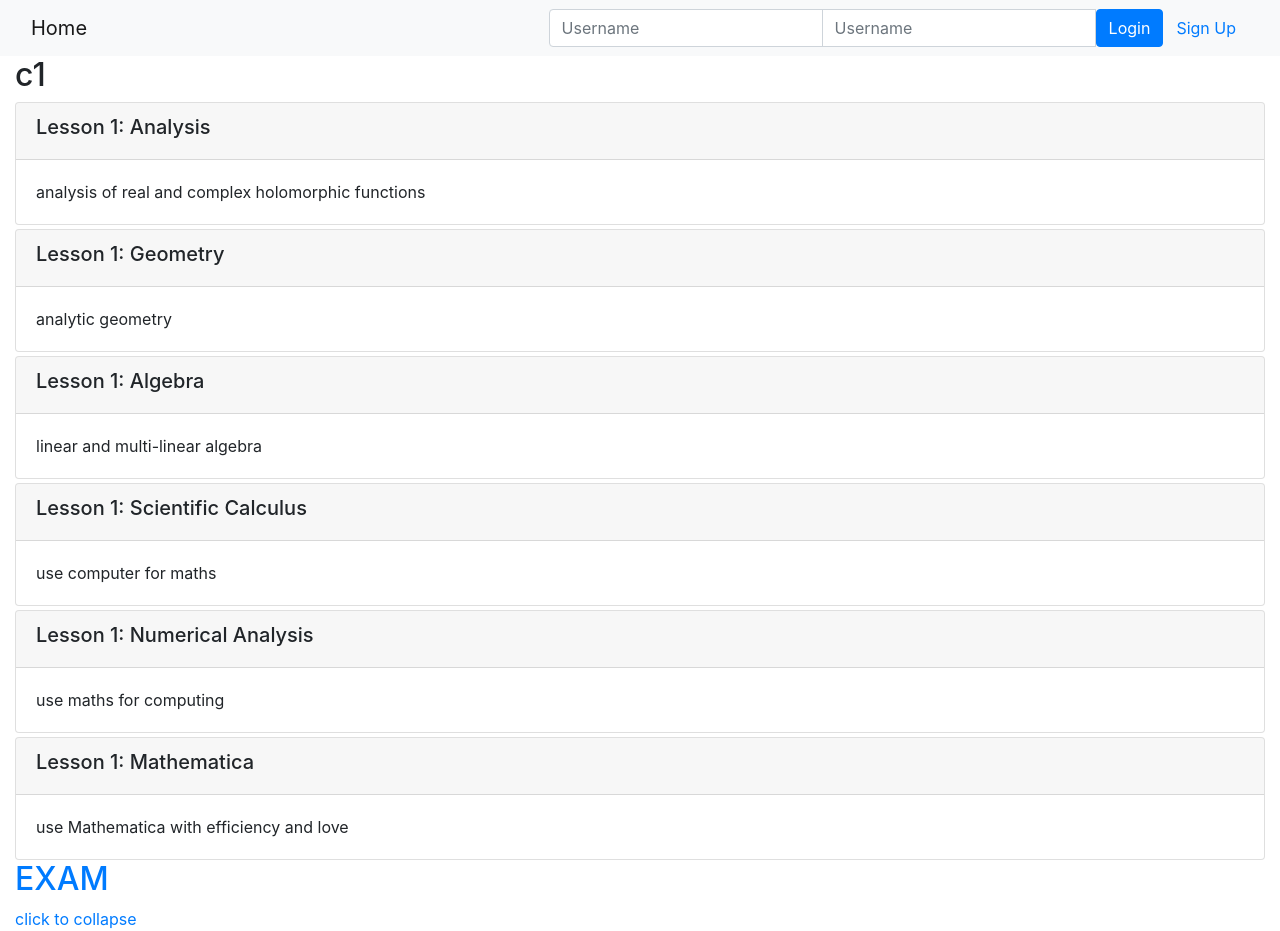
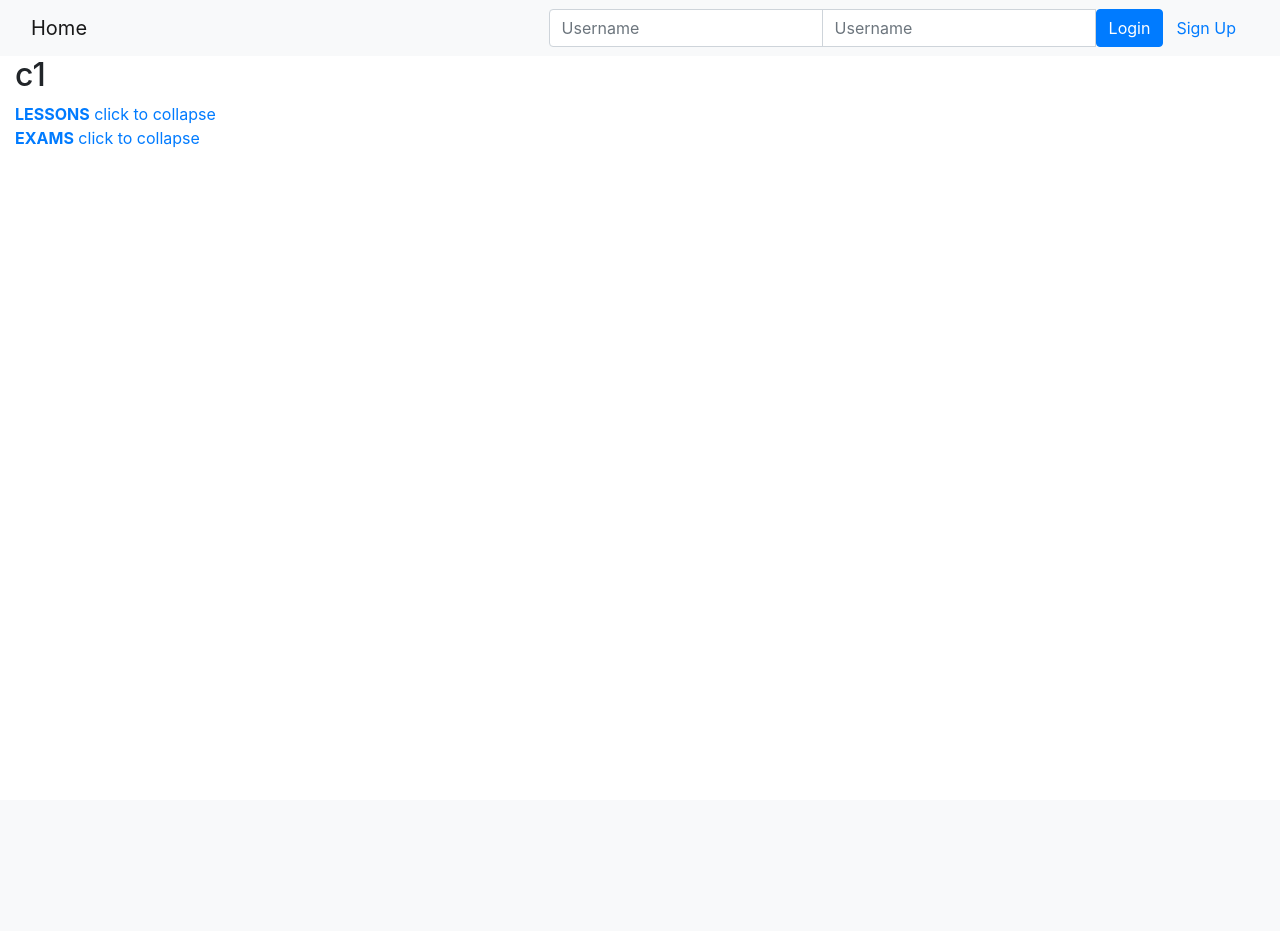
Before and after one commit to Regis-J-P-Garnier/final-cloud-app-with-database, a Django app: page /onlinecourse/1/ in a window 1280 px wide. After the commit the page ends 147 px from the top, so only its background shows below. Run offline with Django 3.2, Linux system fonts and the light colour scheme; data comes from the database, SQL or seed files in the repository; both versions use the stored data as it was after the commit; some libraries are stand-ins or nearby versions.

Commit message:
upgraded HTML course-details

```diff
--- a/onlinecourse/templates/onlinecourse/course_detail_bootstrap.html
+++ b/onlinecourse/templates/onlinecourse/course_detail_bootstrap.html
@@ -40,19 +40,22 @@
     </nav>
 
     <!-- Page content -->
-    <div class="container-fluid">
-            <h2>{{ course.name }}</h2>
+    <div class="container-fluid"> <h2>{{ course.name }}</h2>
+     <a href="#courses" data-toggle="collapse"><b>LESSONS</b> click to collapse</a>
+     <div id="courses" class="collapse">
+   	 <div class="cont<h2>{{ course.name }}</h2>
             <div class="card-columns-vertical">
                 {% for lesson in course.lesson_set.all %}
                     <div class="card mt-1">
-                        <div class="card-header"><h5>Lesson {{lesson.order|add:1}}: {{lesson.title}}</h5></div>
-                        <div class="card-body">{{lesson.content}}</div>
+                        <div class="card-header"><a href="#course{{forloop.counter}}" data-toggle="collapse"><h5>Lesson of {{lesson.title}}</h5></a></div>
+                        <div class="card-body collapse" id="course{{forloop.counter}}" style="padding:2px; padding-left:25px;">{{lesson.content}}</div>
                     </div>
                 {% endfor %}
             </div>
-      </div>
+     </div>
+   	 </div></div>
      <div class="container-fluid">
-           <a href="#exam" data-toggle="collapse"><h2>EXAM</h2> click to collapse</a>
+           <a href="#exam" data-toggle="collapse"><b>EXAMS</b> click to collapse</a>
             <div div id="exam" class="collapse">
            	{% if user.is_authenticated %}
            	<form id="questionform" action="{% url 'onlinecourse:submit' course.id %}" method="post">
```
Also changed, not shown: db.sqlite3.
